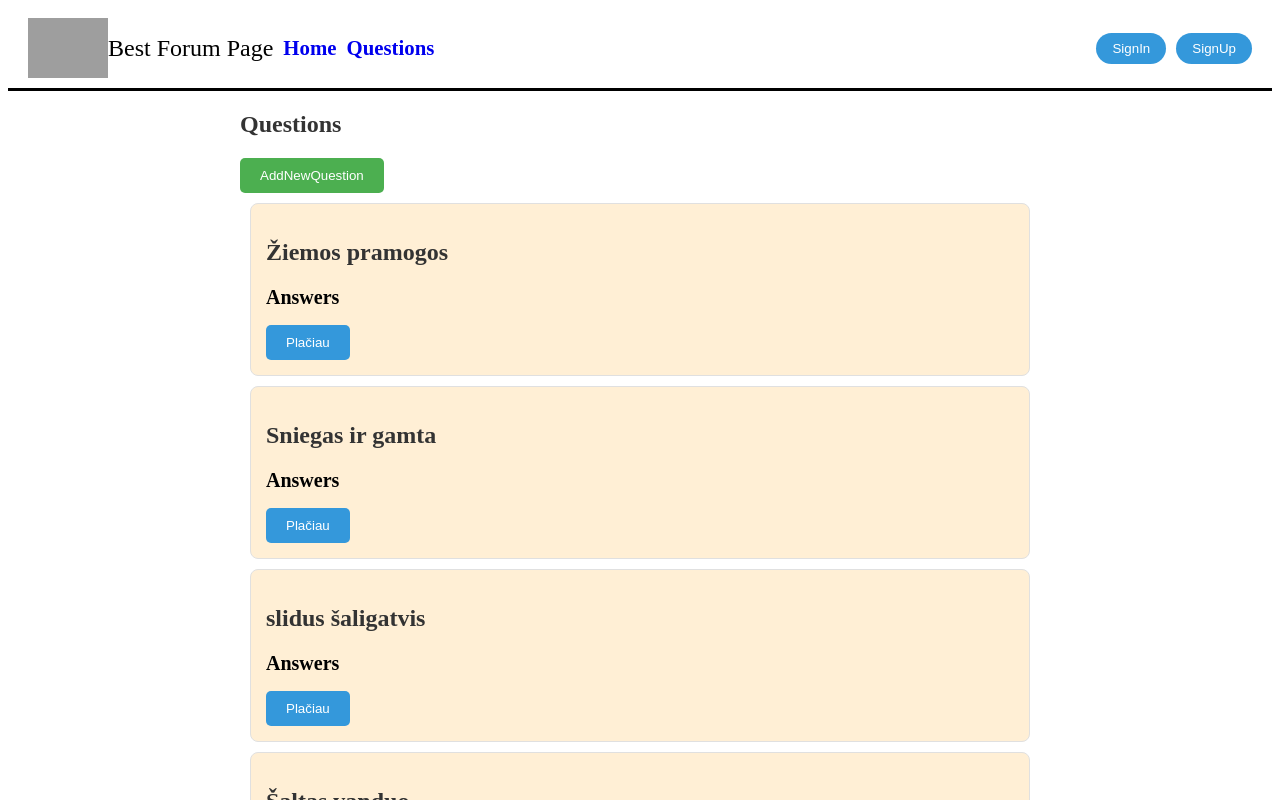
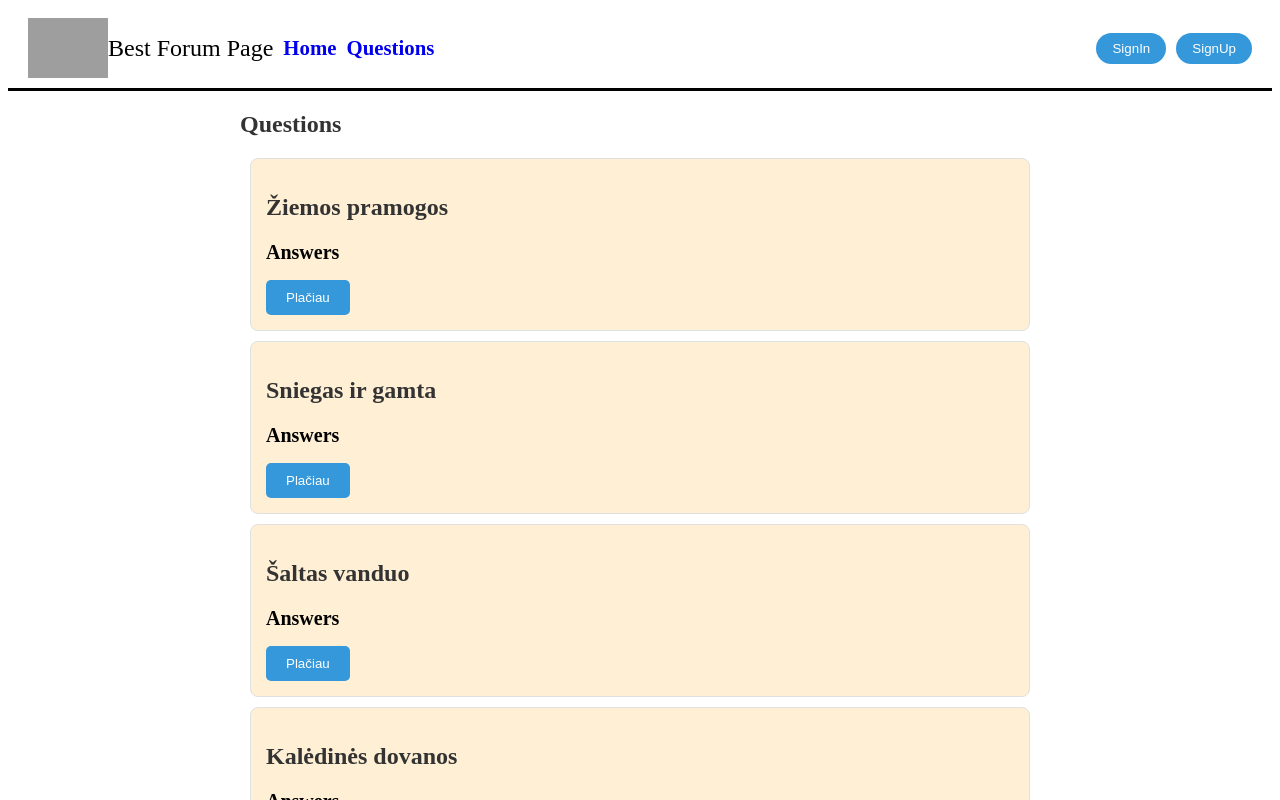
Before and after one commit to RimaVed/React_Forumas_galutinis, a React (Create React App) app: page /questions in a window 1280 px wide. Shown: the top 800 px of the page. Built offline with nearby package versions, Linux system fonts and the light colour scheme; data requests are answered from the project's data file; grey boxes are pictures that could not be loaded.

Commit message:
pakeitimai susije su vartotojo prisijungimu ir jam leid=iamas funkcionalumas:add question, delete question, edit question

```diff
--- a/src/components/UI/header/Header.jsx
+++ b/src/components/UI/header/Header.jsx
@@ -1,5 +1,7 @@
-import { Link, NavLink } from "react-router-dom";
+import { Link, NavLink, useNavigate } from "react-router-dom";
 import styled from "styled-components";
+import { useContext } from "react";
+import UsersContext from "../../../contexts/UsersContext";
 
 const StyledHeader = styled.header`
   padding: 0 20px;
@@ -73,6 +75,8 @@ const StyledHeader = styled.header`
   }
 `;
 const Header = () => {
+  const { loggedInUser, setLoggedInUser } = useContext(UsersContext);
+  const navigate = useNavigate();
   return (
     <StyledHeader>
       <div>
@@ -92,6 +96,7 @@ const Header = () => {
           </li>
         </ul>
       </nav>
+      {!loggedInUser ? (
         <div>
           <button>
             <NavLink to="/user/login">SignIn</NavLink>
@@ -100,6 +105,19 @@ const Header = () => {
             <NavLink to="/user/register">SignUp</NavLink>
           </button>
         </div>
+      ) : (
+        <div>
+          <span>{loggedInUser.userName}</span>
+          <button
+            onClick={() => {
+              setLoggedInUser("");
+              navigate("/");
+            }}
+          >
+            LogOut
+          </button>
+        </div>
+      )}
     </StyledHeader>
   );
 };
--- a/src/components/pages/addNewQuestion/AddNewQuestion.jsx
+++ b/src/components/pages/addNewQuestion/AddNewQuestion.jsx
@@ -6,6 +6,7 @@ import { useContext } from "react";
 import { useNavigate } from "react-router-dom";
 import FormikInput from "../../UI/input/FormikInput";
 import QuestionsContext from "../../../contexts/QuestionsContext";
+import UsersContext from "../../../contexts/UsersContext";
 
 const StyledAddFormPage = styled.div`
   max-width: 600px;
@@ -43,11 +44,12 @@ const StyledAddFormPage = styled.div`
 
 const AddNewQuestion = () => {
   const { setQuestions, QuestionsActionTypes } = useContext(QuestionsContext);
+  const { loggedInUser } = useContext(UsersContext);
   const navigate = useNavigate();
   const values = {
     title: "",
     description: "",
-    releaseDate: ""
+    releaseDate: new Date().toISOString().split("T")[0]
   };
 
   const validationSchema = Yup.object({
@@ -59,11 +61,7 @@ const AddNewQuestion = () => {
     description: Yup.string()
       .min(10, "Minimum length 10 symbols")
       .required("This field must be filled")
-      .trim(),
-    releaseDate: Yup.date()
-      .min(new Date(0).toISOString(), "Date must be after 1970-01-01")
-      .max(new Date().toISOString(), "Date must be before now")
-      .required("This field must be filled")
+      .trim()
   });
   const formik = useFormik({
     initialValues: values,
@@ -71,7 +69,7 @@ const AddNewQuestion = () => {
     onSubmit: (values) => {
       const finalValues = {
         id: uuid(),
-        // userId: loggedInUser.id,
+        userId: loggedInUser.id,
         ...values
       };
       setQuestions({
@@ -88,7 +86,7 @@ const AddNewQuestion = () => {
       <form onSubmit={formik.handleSubmit}>
         <FormikInput type="text" name="title" formik={formik} />
         <FormikInput type="text" name="description" formik={formik} />
-        <FormikInput type="date" name="releaseDate" formik={formik} />
+        {/* <FormikInput type="date" name="releaseDate" formik={formik} /> */}
         <button type="Submit">New Question</button>
       </form>
     </StyledAddFormPage>
--- a/src/components/pages/questions/Questions.jsx
+++ b/src/components/pages/questions/Questions.jsx
@@ -2,6 +2,7 @@ import { useContext } from "react";
 import { Link } from "react-router-dom";
 import QuestionsContext from "../../../contexts/QuestionsContext";
 import TheQuestion from "../../UI/theQuestion/TheQuestion";
+import UsersContext from "../../../contexts/UsersContext";
 import styled from "styled-components";
 
 const StyledQuestions = styled.section`
@@ -47,15 +48,19 @@ const StyledQuestions = styled.section`
 
 const Questions = () => {
   const { questions } = useContext(QuestionsContext);
+  const { loggedInUser } = useContext(UsersContext);
 
   // console.log(question);
 
   return (
     <StyledQuestions>
       <h1> Questions </h1>
-      <Link to="/questions/addNewQuestion">
-        <button className="add-question-button">AddNewQuestion</button>
-      </Link>
+      {loggedInUser && (
+        <Link to="/questions/addNewQuestion">
+          <button className="add-question-button">AddNewQuestion</button>
+        </Link>
+      )}
+
       <div>
         {questions.map((question) => {
           return <TheQuestion key={question.id} data={question} />;
--- a/src/components/pages/specQuestion/SpecQuestion.jsx
+++ b/src/components/pages/specQuestion/SpecQuestion.jsx
@@ -3,6 +3,7 @@ import { useContext, useEffect, useState } from "react";
 import AnswersContext from "../../../contexts/AnswersContext";
 import QuestionsContext from "../../../contexts/QuestionsContext";
 import Answers from "../answers/Answers";
+import UsersContext from "../../../contexts/UsersContext";
 import styled from "styled-components";
 
 const SpecQuestionStyled = styled.section`
@@ -108,6 +109,7 @@ const SpecQuestion = () => {
   const [answers, setAnswers] = useState("");
   const navigate = useNavigate();
   const [myQuestion, setMyQuestion] = useState("");
+  const { loggedInUser } = useContext(UsersContext);
   // const [myQuestion, setMyQuestion] = useState({});
 
   useEffect(() => {
@@ -117,7 +119,7 @@ const SpecQuestion = () => {
         if (!data.title) {
           navigate("/questions");
         }
-        setMyQuestion(data);
+        setMyQuestion(data); //klausimo info ateina čia.
       });
     // Užklausama serverio dėl visų atsakymų
     fetch("http://localhost:8080/answers")
@@ -138,6 +140,8 @@ const SpecQuestion = () => {
 
   return (
     <SpecQuestionStyled>
+      {loggedInUser.id == myQuestion.userId && (
+        <>
           <button
             className="edit"
             onClick={() => navigate(`/questions/edit/${id}`)}
@@ -154,6 +158,9 @@ const SpecQuestion = () => {
           >
             Delete Question
           </button>
+        </>
+      )}
+
       {myQuestion && (
         <>
           <h1>{myQuestion.title}</h1>
--- a/src/data.json
+++ b/src/data.json
@@ -61,28 +61,20 @@
       "edited": false
     },
     {
-      "id": "def55d6d-18f4-4447-9d1d-7cbaeb197242",
-      "title": "slidus šaligatvis",
-      "description": "kuo geriau barstyti:pelenais, druska , smeliu",
-      "releaseDate": "2023-12-12"
-    },
-    {
       "id": "f1d5ff1d-ae76-4d0f-bd06-f383053c59c9",
       "title": "Šaltas vanduo",
       "description": "Kokios temperatūros yra šaltas vanduo?",
       "releaseDate": "2023-12-12"
+    },
+    {
+      "id": "3e406890-4fd7-41eb-a7fd-77c922f0964c",
+      "userId": 2,
+      "title": " Kalėdinės dovanos",
+      "description": "Kokia dovana per Kalėdas laukiamiausia?",
+      "releaseDate": "2023-12-13"
     }
   ],
   "answers": [
-    {
-      "id": 1,
-      "questionId": 1,
-      "userId": 3,
-      "answer": "Lapkričio pabaigoje iškrito pirmas sniegas šiemet?",
-      "registerDate": "2023-08-03",
-      "likes": 2,
-      "edited": false
-    },
     {
       "id": 2,
       "questionId": 2,
@@ -95,9 +87,18 @@
     {
       "id": 3,
       "questionId": 3,
-      "userId": 4,
+      "userId": 2,
       "answer": "Sniegas, kaip natūralus izoliatorius, svarbiai veikia žemę, apsaugotas nuo šalčio ir išlaikymo stabilių augalų šaknų temperatūros lygio. Kai sniegas tirpsta, jis tampa svarbiu vandens šaltiniu, stebinčiu prie upių, ežerų ir dirvožemio drėkinimo. Sniegas taip pat yra gyvūnams naudinga izoliacinė priemonė, suteikianti šilumos ir apsaugant nuo šalčio. Jo įtaka ekosistemai taip pat gali lemti augalų ir gyvūnų prisitaikymą prie kintančių sąlygų.",
       "registerDate": "2023-08-03",
+      "likes": 2,
+      "edited": false
+    },
+    {
+      "id": 4,
+      "questionId": "3e406890-4fd7-41eb-a7fd-77c922f0964c",
+      "userId": 4,
+      "answer": "Dovana, kuri suteiks įsimintinas patirtis. Tai gali būti spa procedūra, bilietas į renginį, restorano dovanų kuponas arba kelionė.",
+      "registerDate": "2023-12-14",
       "likes": 2,
       "edited": false
     }
```
Lines whose indentation alone changed are shown as unchanged.
